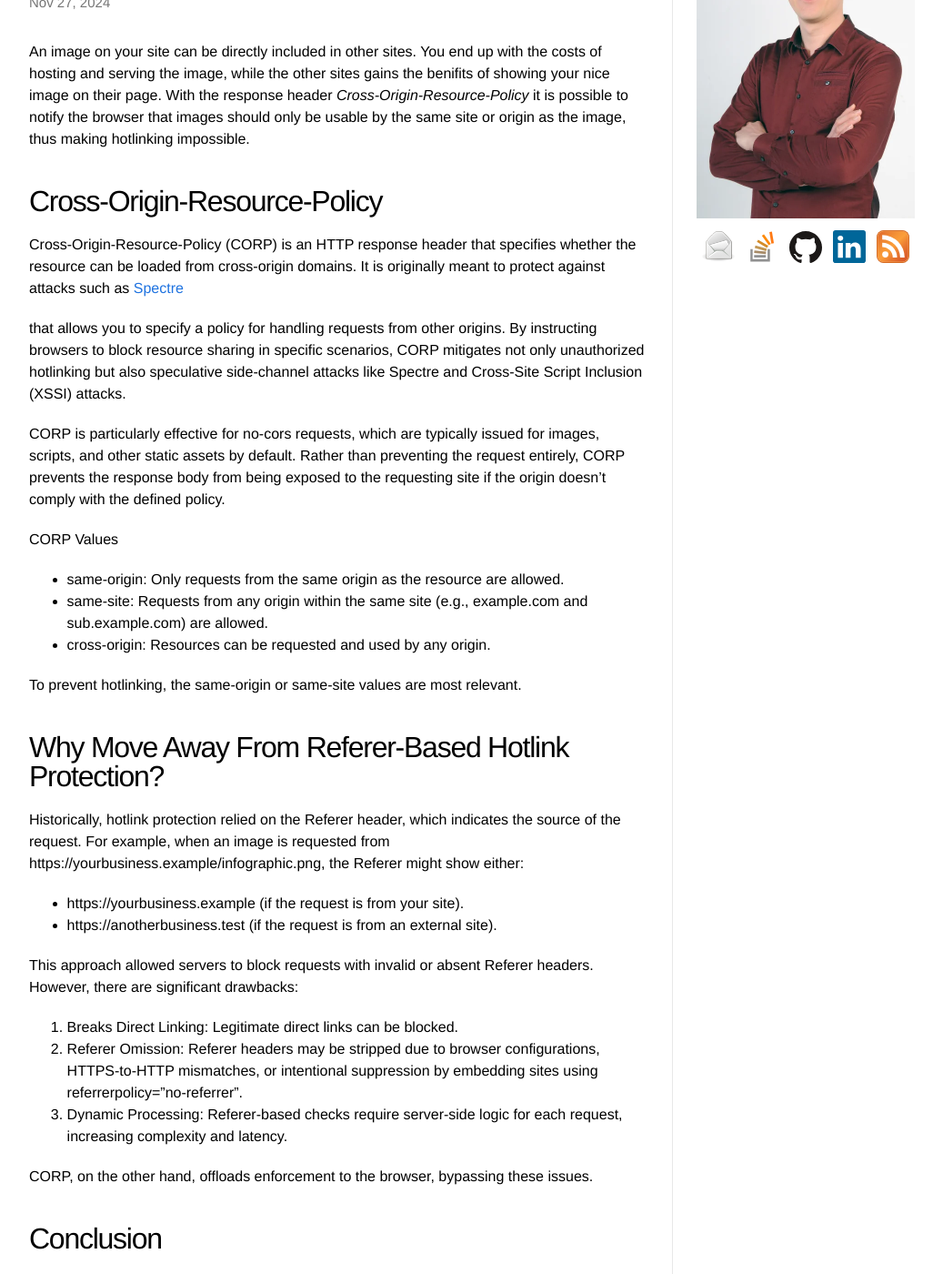
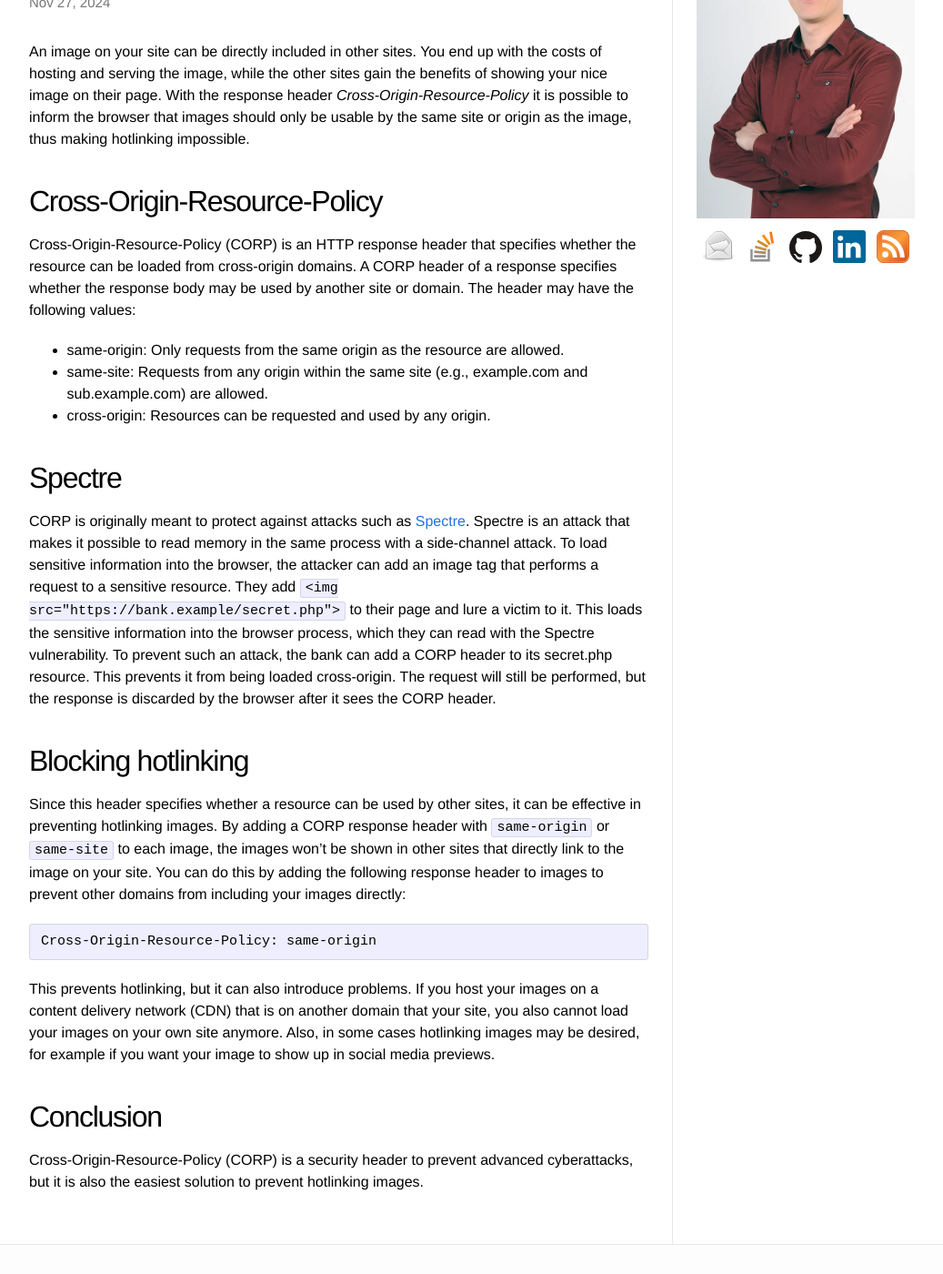
Before and after one commit to Sjord/Sjord.github.io, a Jekyll site: the page built from _posts/2024-11-20-avoid-hotlinking-images-with-corp-cross-origin-resource-policy.md, in a window 1280 px wide and 1400 px high, scrolled down 275 px. Shown: the whole window at 91% size, without its empty margins (108-1145 px from the left). Built offline with Jekyll 4.4.1, drawn with Linux system fonts in a browser that asks for light colours; some of the changed text lies outside the part shown.

Commit message:
Some more work on CORP hotlinking post

````diff
--- a/_posts/2024-11-20-avoid-hotlinking-images-with-corp-cross-origin-resource-policy.md
+++ b/_posts/2024-11-20-avoid-hotlinking-images-with-corp-cross-origin-resource-policy.md
@@ -5,45 +5,32 @@ thumbnail: photo-480.jpg
 date: 2024-11-27
 ---
 
-An image on your site can be directly included in other sites. You end up with the costs of hosting and serving the image, while the other sites gains the benifits of showing your nice image on their page. With the response header *Cross-Origin-Resource-Policy* it is possible to notify the browser that images should only be usable by the same site or origin as the image, thus making hotlinking impossible.
+An image on your site can be directly included in other sites. You end up with the costs of hosting and serving the image, while the other sites gain the benefits of showing your nice image on their page. With the response header *Cross-Origin-Resource-Policy* it is possible to inform the browser that images should only be usable by the same site or origin as the image, thus making hotlinking impossible.
 
 <!-- Photo source: https://pixabay.com/photos/camera-phone-girl-hands-1869430/ -->
 
 ## Cross-Origin-Resource-Policy
 
-Cross-Origin-Resource-Policy (CORP) is an HTTP response header that specifies whether the resource can be loaded from cross-origin domains. It is originally meant to protect against attacks such as [Spectre](https://en.wikipedia.org/wiki/Spectre_(security_vulnerability))
-
- that allows you to specify a policy for handling requests from other origins. By instructing browsers to block resource sharing in specific scenarios, CORP mitigates not only unauthorized hotlinking but also speculative side-channel attacks like Spectre and Cross-Site Script Inclusion (XSSI) attacks.
-
-CORP is particularly effective for no-cors requests, which are typically issued for images, scripts, and other static assets by default. Rather than preventing the request entirely, CORP prevents the response body from being exposed to the requesting site if the origin doesn’t comply with the defined policy.
-
-CORP Values
+Cross-Origin-Resource-Policy (CORP) is an HTTP response header that specifies whether the resource can be loaded from cross-origin domains. A CORP header of a response specifies whether the response body may be used by another site or domain. The header may have the following values:
 
 - same-origin: Only requests from the same origin as the resource are allowed.
 - same-site: Requests from any origin within the same site (e.g., example.com and sub.example.com) are allowed.
 - cross-origin: Resources can be requested and used by any origin.
 
-To prevent hotlinking, the same-origin or same-site values are most relevant.
+## Spectre
 
-## Why Move Away From Referer-Based Hotlink Protection?
+CORP is originally meant to protect against attacks such as [Spectre](https://en.wikipedia.org/wiki/Spectre_(security_vulnerability)). Spectre is an attack that makes it possible to read memory in the same process with a side-channel attack. To load sensitive information into the browser, the attacker can add an image tag that performs a request to a sensitive resource. They add `<img src="https://bank.example/secret.php">` to their page and lure a victim to it. This loads the sensitive information into the browser process, which they can read with the Spectre vulnerability. To prevent such an attack, the bank can add a CORP header to its secret.php resource. This prevents it from being loaded cross-origin. The request will still be performed, but the response is discarded by the browser after it sees the CORP header.
 
-Historically, hotlink protection relied on the Referer header, which indicates the source of the request. For example, when an image is requested from https://yourbusiness.example/infographic.png, the Referer might show either:
+## Blocking hotlinking
 
-- https://yourbusiness.example (if the request is from your site).
-- https://anotherbusiness.test (if the request is from an external site).
+Since this header specifies whether a resource can be used by other sites, it can be effective in preventing hotlinking images. By adding a CORP response header with `same-origin` or `same-site` to each image, the images won't be shown in other sites that directly link to the image on your site. You can do this by adding the following response header to images to prevent other domains from including your images directly:
 
-This approach allowed servers to block requests with invalid or absent Referer headers. However, there are significant drawbacks:
+```
+Cross-Origin-Resource-Policy: same-origin
+```
 
-1. Breaks Direct Linking: Legitimate direct links can be blocked.
-1. Referer Omission: Referer headers may be stripped due to browser configurations, HTTPS-to-HTTP mismatches, or intentional suppression by embedding sites using referrerpolicy="no-referrer".
-1. Dynamic Processing: Referer-based checks require server-side logic for each request, increasing complexity and latency.
-
-CORP, on the other hand, offloads enforcement to the browser, bypassing these issues.
+This prevents hotlinking, but it can also introduce problems. If you host your images on a content delivery network (CDN) that is on another domain that your site, you also cannot load your images on your own site anymore. Also, in some cases hotlinking images may be desired, for example if you want your image to show up in social media previews.
 
 ## Conclusion
 
-Cross-Origin-Resource-Policy offers a modern, browser-enforced method to prevent hotlinking and protect your server resources. By moving away from outdated methods like Referer-based protection, you can achieve a more robust, scalable solution with minimal server-side complexity.
-
-Whether you run a small blog or a large site using CDNs, implementing CORP is a step toward better resource management, security, and user experience.
-
-Ready to protect your assets? Add CORP headers today and say goodbye to unwanted hotlinking!
+Cross-Origin-Resource-Policy (CORP) is a security header to prevent advanced cyberattacks, but it is also the easiest solution to prevent hotlinking images.
````
